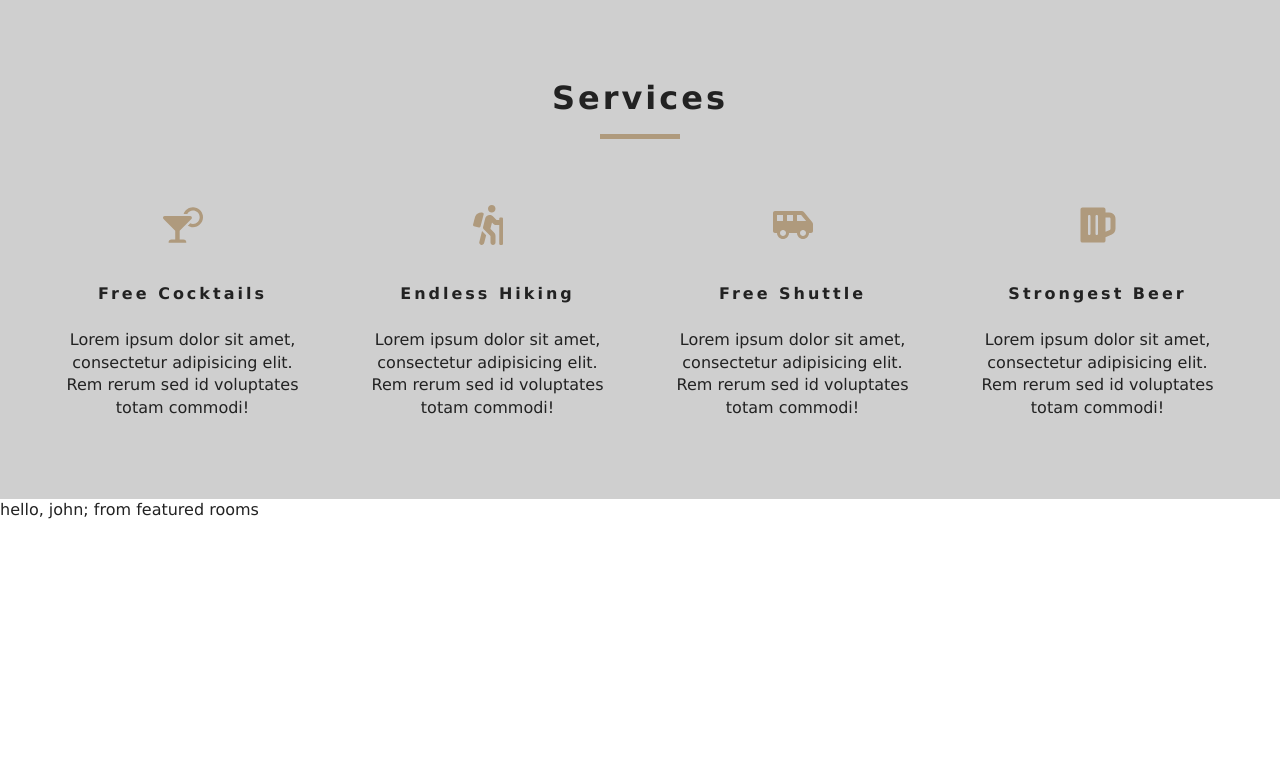
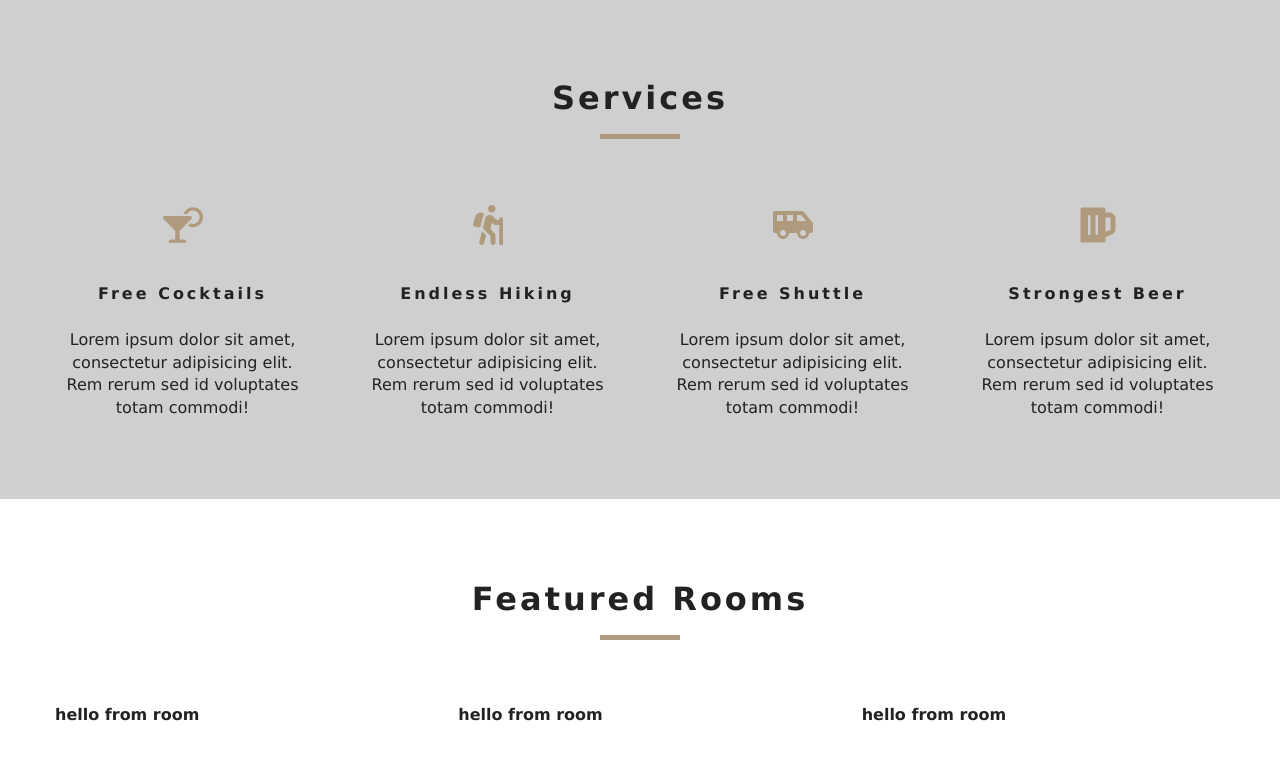
Before and after one commit to matthewlee07/Beach-Resort, a React (Create React App) app: page / in a window 1280 px wide. Shown: the part 802-1562 px from the top of the page. Before the commit the page ends 1323 px from the top, so only its background shows below. Built offline with nearby package versions, Linux system fonts and the light colour scheme.

Commit message:
adding loading & room => featured components, mounting data

```diff
--- a/public/index.html
+++ b/public/index.html
@@ -10,34 +10,10 @@
       content="Web site created using create-react-app"
     />
     <link rel="apple-touch-icon" href="logo192.png" />
-    <!--
-      manifest.json provides metadata used when your web app is installed on a
-      user's mobile device or desktop. See https://developers.google.com/web/fundamentals/web-app-manifest/
-    -->
-    <link rel="manifest" href="%PUBLIC_URL%/manifest.json" />
-    <!--
-      Notice the use of %PUBLIC_URL% in the tags above.
-      It will be replaced with the URL of the `public` folder during the build.
-      Only files inside the `public` folder can be referenced from the HTML.
-
-      Unlike "/favicon.ico" or "favicon.ico", "%PUBLIC_URL%/favicon.ico" will
-      work correctly both with client-side routing and a non-root public URL.
-      Learn how to configure a non-root public URL by running `npm run build`.
-    -->
     <title>Beach Resort App</title>
   </head>
   <body>
     <noscript>You need to enable JavaScript to run this app.</noscript>
     <div id="root"></div>
-    <!--
-      This HTML file is a template.
-      If you open it directly in the browser, you will see an empty page.
-
-      You can add webfonts, meta tags, or analytics to this file.
-      The build step will place the bundled scripts into the <body> tag.
-
-      To begin the development, run `npm start` or `yarn start`.
-      To create a production bundle, use `npm run build` or `yarn build`.
-    -->
   </body>
 </html>
--- a/src/components/FeaturedRooms.js
+++ b/src/components/FeaturedRooms.js
@@ -1,15 +1,24 @@
 import React, { Component } from "react";
 import { RoomContext } from "../context";
+import Loading from "./Loading";
+import Room from "../components/Rooms";
+import Title from "./Title";
 
 class FeaturedRooms extends Component {
   static contextType = RoomContext;
   render() {
-    const { name, greeting } = this.context;
+    let { loading, featuredRooms: rooms } = this.context;
+    rooms = rooms.map(room => {
+      return <Room key={room.id} room={room} />;
+    });
 
     return (
-      <div>
-        {greeting}, {name}; from featured rooms
-      </div>
+      <section className="featured-rooms">
+        <Title title="featured rooms" />
+        <div className="featured-rooms-center">
+          {loading ? <Loading /> : rooms}
+        </div>
+      </section>
     );
   }
 }
--- /dev/null
+++ b/src/components/Loading.js
@@ -0,0 +1,12 @@
+import React from "react";
+import loadingGif from "../images/gif/loading-arrow.gif";
+function Loading() {
+  return (
+    <div className="loading">
+      <h4>rooms data loading...</h4>
+      <img src={loadingGif} alt="" />
+    </div>
+  );
+}
+
+export default Loading;
--- /dev/null
+++ b/src/components/Rooms.js
@@ -0,0 +1,7 @@
+import React from "react";
+
+function Room() {
+  return <h5>hello from room</h5>;
+}
+
+export default Room;
--- a/src/context.js
+++ b/src/context.js
@@ -1,12 +1,36 @@
 import React, { Component } from "react";
+import items from "./data";
 
 const RoomContext = React.createContext();
 
 class RoomProvider extends Component {
   state = {
-    greeting: "hello",
-    name: "john"
+    rooms: [],
+    sortedRooms: [],
+    featuredRooms: [],
+    loading: true
   };
+
+  componentDidMount() {
+    let rooms = this.formatData(items);
+    let featuredRooms = rooms.filter(room => room.featured === true);
+    this.setState({
+      rooms,
+      sortedRooms: rooms,
+      featuredRooms,
+      loading: false
+    });
+  }
+
+  formatData(items) {
+    let tempItems = items.map(item => {
+      let id = item.sys.id;
+      let images = item.fields.images.map(image => image.fields.file.url);
+      let room = { ...item.fields, images, id };
+      return room;
+    });
+    return tempItems;
+  }
 
   render() {
     return (
```
